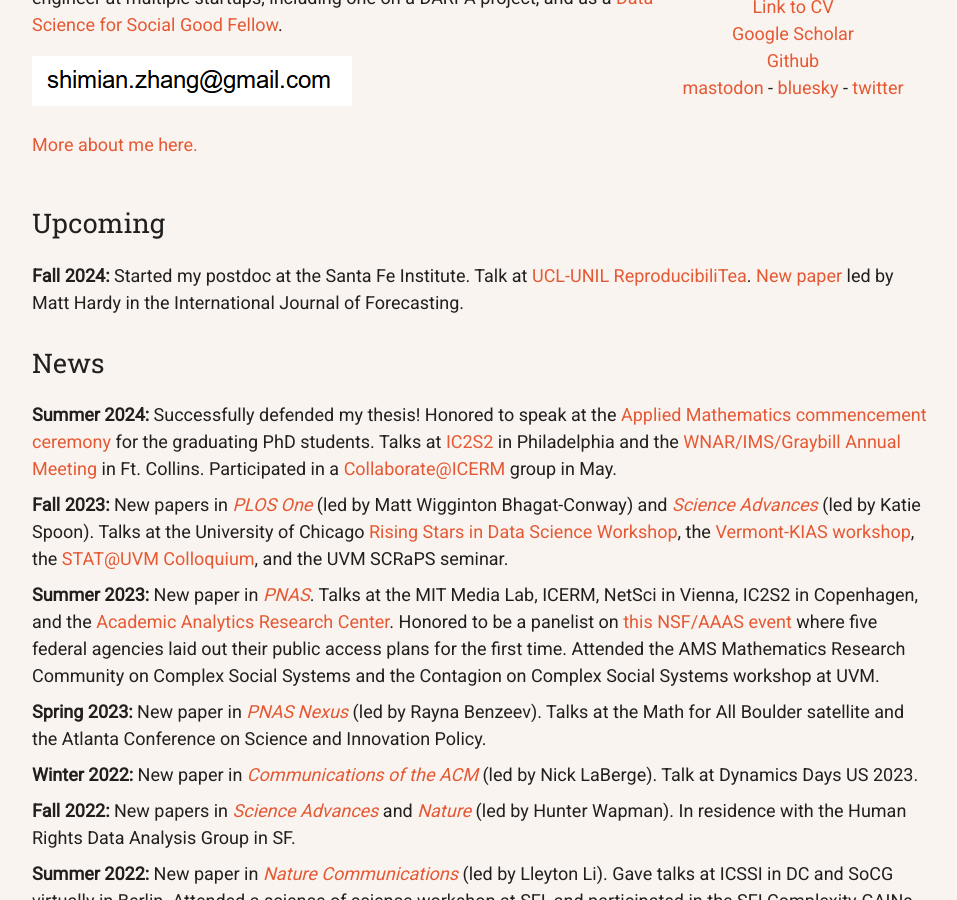
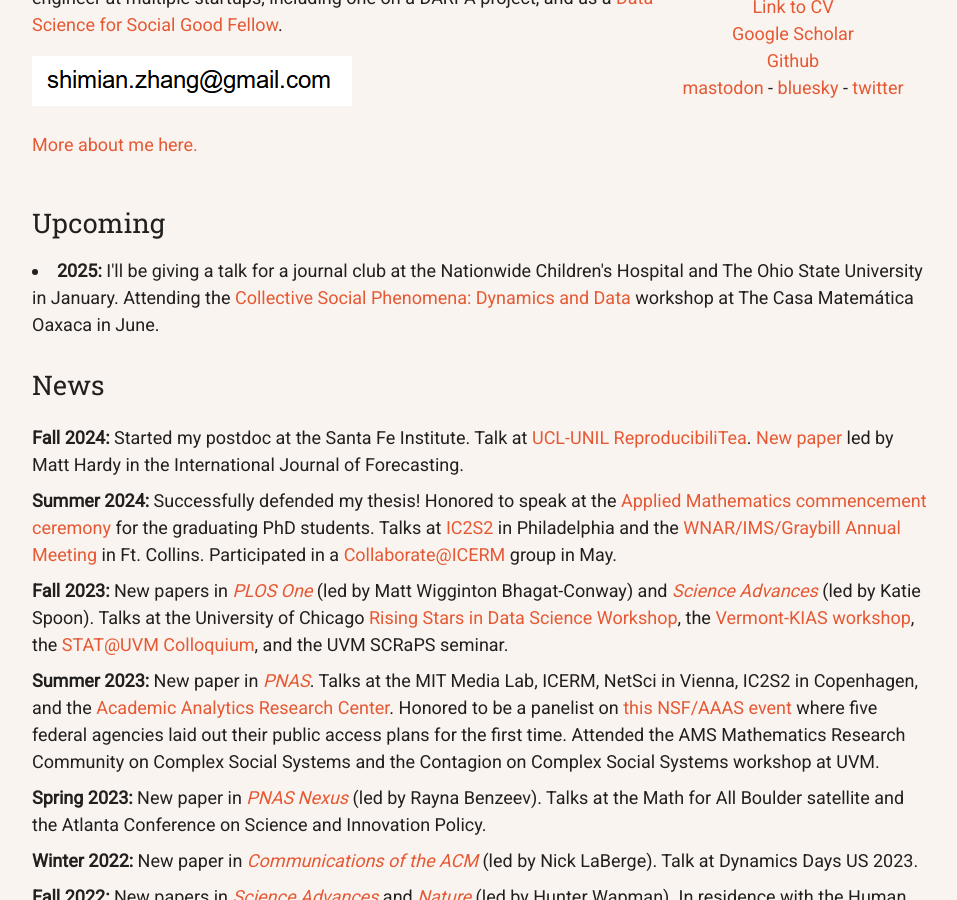
Before and after one commit to samzhang111/samzhang111.github.io, a Jekyll site: the page built from main.html, in a window 1280 px wide and 900 px high, scrolled down 536 px. Shown: the whole window, without its empty margins (160-1117 px from the left). Built offline with Jekyll 4.4.1, drawn with Linux system fonts in a browser that asks for light colours; nearby versions of some CDN libraries.

Commit message:
updates upcoming

```diff
--- a/main.html
+++ b/main.html
@@ -52,11 +52,12 @@ My research focuses on understanding causality in complex systems, with the goal
 
 <div id='recent' class="vertical-section">
           <div class="sectitle">Upcoming</div>
+          <li><b>2025:</b> I'll be giving a talk for a journal club at the Nationwide Children's Hospital and The Ohio State University in January. Attending the <a href="https://www.birs.ca/events/2025/5-day-workshops/25w5326" target="_blank">Collective Social Phenomena: Dynamics and Data</a> workshop at The Casa Matemática Oaxaca in June.</li>
           <ul>
-              <li><b>Fall 2024:</b> Started my postdoc at the Santa Fe Institute. Talk at <a href="https://sites.google.com/view/reproducibilitea-ucl/home?authuser=0" target="_blank">UCL-UNIL ReproducibiliTea</a>. <a href="https://www.sciencedirect.com/science/article/pii/S0169207024000694" target="_blank">New paper</a> led by Matt Hardy in the International Journal of Forecasting.</li>
           </ul>
           <div class="sectitle">News</div>
           <ul>
+              <li><b>Fall 2024:</b> Started my postdoc at the Santa Fe Institute. Talk at <a href="https://sites.google.com/view/reproducibilitea-ucl/home?authuser=0" target="_blank">UCL-UNIL ReproducibiliTea</a>. <a href="https://www.sciencedirect.com/science/article/pii/S0169207024000694" target="_blank">New paper</a> led by Matt Hardy in the International Journal of Forecasting.</li>
               <li><b>Summer 2024:</b> Successfully defended my thesis! Honored to speak at the <a href="/text/commencement.txt" target="_blank">Applied Mathematics commencement ceremony</a> for the graduating PhD students. Talks at <a href="https://ic2s2.org/" target="_blank">IC2S2</a> in Philadelphia and the <a href="https://www.wnar.org/wnar2024" target="_blank">WNAR/IMS/Graybill Annual Meeting</a> in Ft. Collins. Participated in a <a href="https://icerm.brown.edu/collaborate/" target="_blank">Collaborate@ICERM</a> group in May.</li>
               <li><b>Fall 2023:</b> New papers in <a target="_blank" href="https://doi.org/10.1371/journal.pone.0290534"><em>PLOS One</em></a> (led by Matt Wigginton Bhagat-Conway) and <a target="_blank" href="https://www.science.org/doi/10.1126/sciadv.adi2205"><em>Science Advances</em></a> (led by Katie Spoon). Talks at the University of Chicago <a href="https://datascience.uchicago.edu/research/postdoctoral-programs/rising-stars/#description" target="_blank">Rising Stars in Data Science Workshop</a>, the <a
                       href="https://vermontcomplexsystems.org/events/vermont-kias/" target="_blank">Vermont-KIAS workshop</a>, the <a href="https://site.uvm.edu/statatuvm/seminars/" target="_blank">STAT@UVM Colloquium</a>, and the UVM SCRaPS
```
